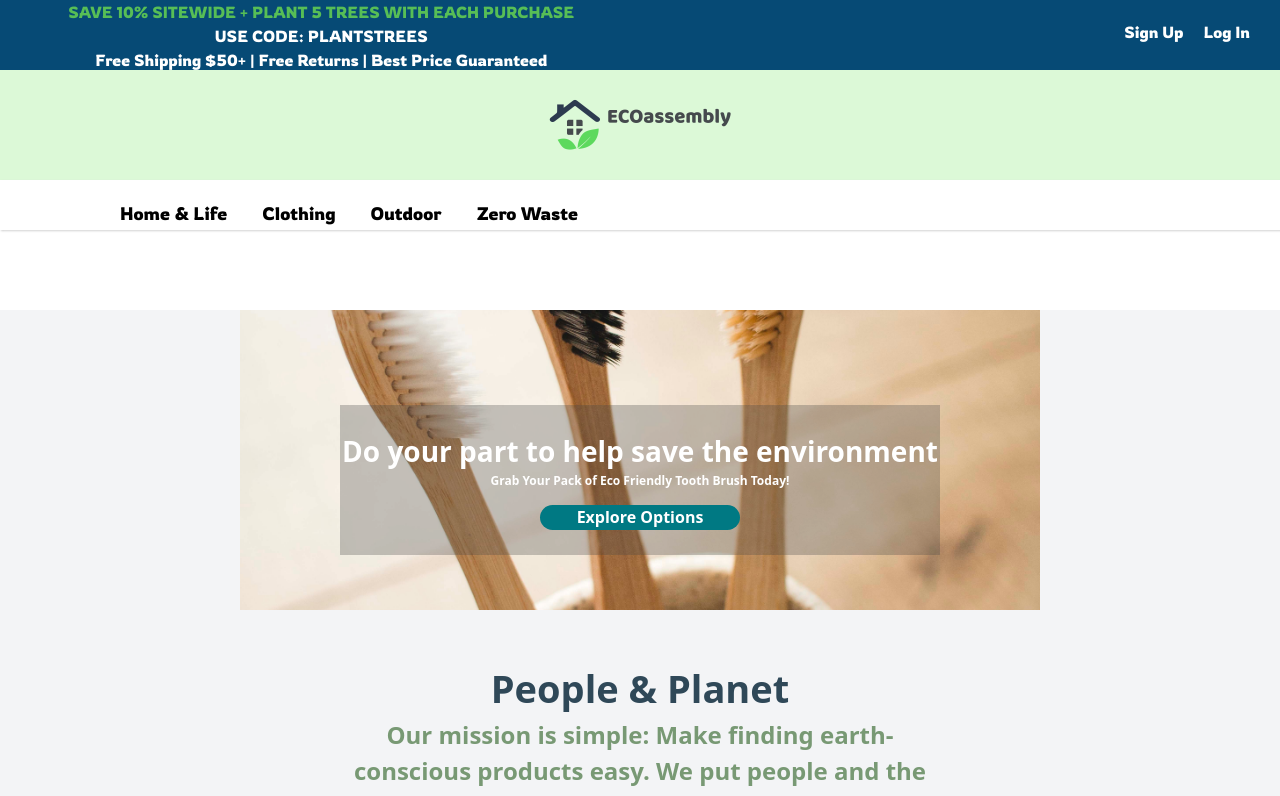
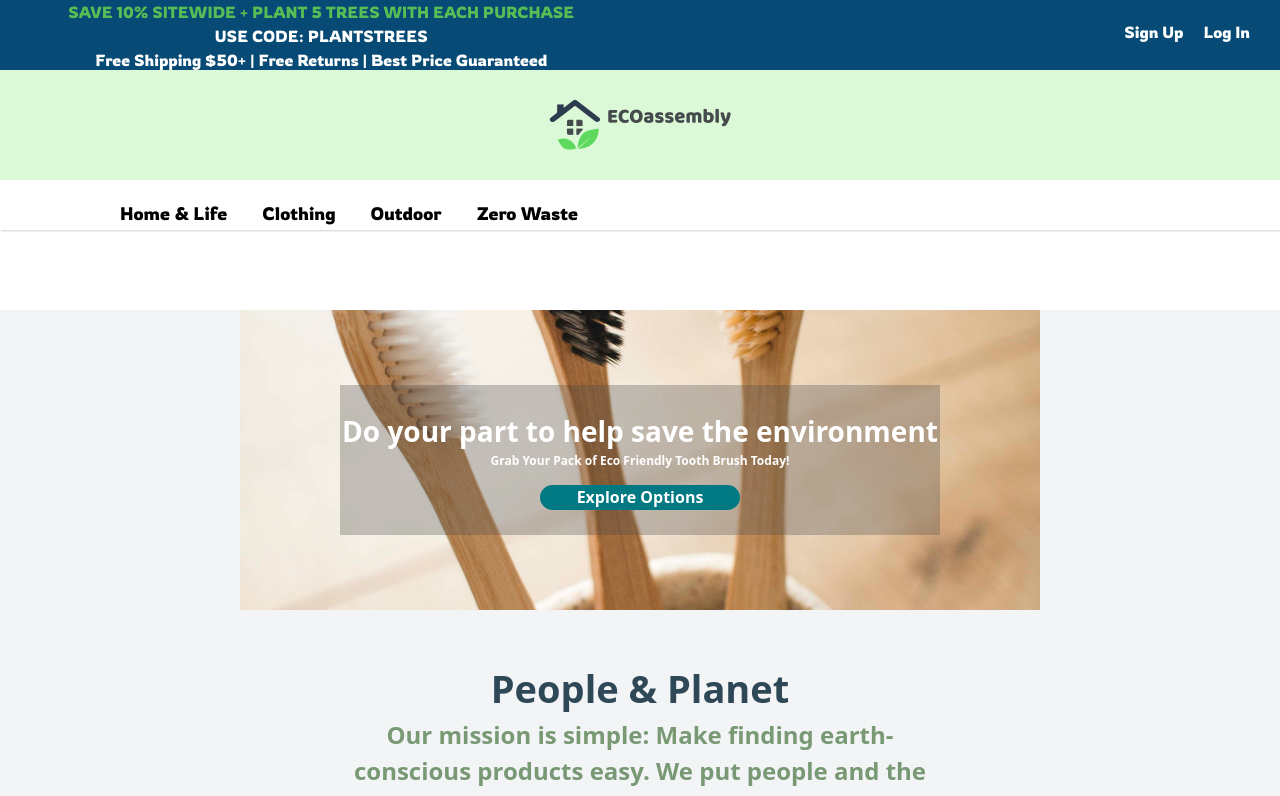
Before and after one commit to LiamB93/eco-assembly, a React (Create React App) app in the folder client/: page / in a window 1280 px wide. Shown: the top 796 px of the page. Built offline with nearby package versions, Linux system fonts and the light colour scheme.

Commit message:
fixed home page styling

```diff
--- a/client/src/screens/Home/Home.css
+++ b/client/src/screens/Home/Home.css
@@ -2,6 +2,7 @@
     display: flex;
     flex-direction: column;
     margin-top: 80px;
+
 
 
 }
@@ -9,6 +10,7 @@
 .home-image{
     display: flex;
     justify-content: center;
+    position: relative;
 
 }
 
@@ -28,7 +30,7 @@
     flex-direction: column;
     justify-content: center;
     position: absolute;
-    margin-top: 80px;
+
     background: rgb(72, 72, 72,.30);
   width: 600px;
   height: 150px;
```
